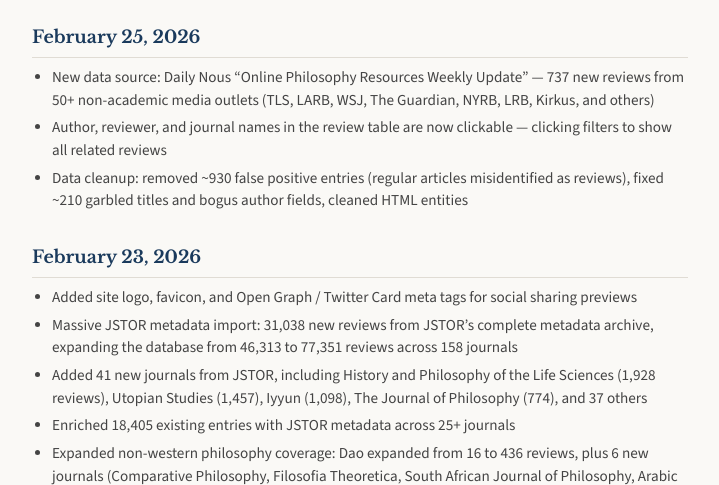
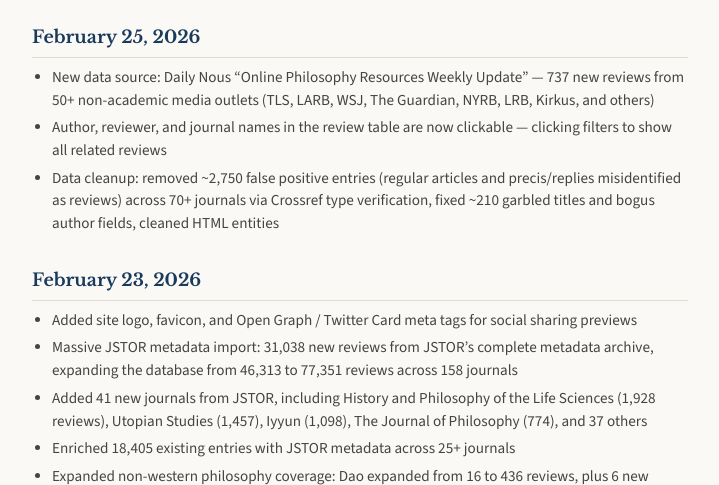
Before and after one commit to mzwolinski-png/philreviews, a Flask app: page /changelog in a window 1280 px wide. Shown: the part 146-631 px from the top of the page, without its empty margins (280-999 px from the left). Run offline with Flask 3, Linux system fonts and the light colour scheme; some libraries are stand-ins or nearby versions.

Commit message:
Update changelog: reflect full ~2,750 false positive cleanup
Co-Authored-By: Claude Opus 4.6 <noreply@anthropic.com>

```diff
--- a/docs/changelog.html
+++ b/docs/changelog.html
@@ -39,7 +39,7 @@
         <ul>
             <li>New data source: Daily Nous &ldquo;Online Philosophy Resources Weekly Update&rdquo; &mdash; 737 new reviews from 50+ non-academic media outlets (TLS, LARB, WSJ, The Guardian, NYRB, LRB, Kirkus, and others)</li>
             <li>Author, reviewer, and journal names in the review table are now clickable &mdash; clicking filters to show all related reviews</li>
-            <li>Data cleanup: removed ~930 false positive entries (regular articles misidentified as reviews), fixed ~210 garbled titles and bogus author fields, cleaned HTML entities</li>
+            <li>Data cleanup: removed ~2,750 false positive entries (regular articles and precis/replies misidentified as reviews) across 70+ journals via Crossref type verification, fixed ~210 garbled titles and bogus author fields, cleaned HTML entities</li>
         </ul>
     </div>
 
--- a/templates/changelog.html
+++ b/templates/changelog.html
@@ -39,7 +39,7 @@
         <ul>
             <li>New data source: Daily Nous &ldquo;Online Philosophy Resources Weekly Update&rdquo; &mdash; 737 new reviews from 50+ non-academic media outlets (TLS, LARB, WSJ, The Guardian, NYRB, LRB, Kirkus, and others)</li>
             <li>Author, reviewer, and journal names in the review table are now clickable &mdash; clicking filters to show all related reviews</li>
-            <li>Data cleanup: removed ~930 false positive entries (regular articles misidentified as reviews), fixed ~210 garbled titles and bogus author fields, cleaned HTML entities</li>
+            <li>Data cleanup: removed ~2,750 false positive entries (regular articles and precis/replies misidentified as reviews) across 70+ journals via Crossref type verification, fixed ~210 garbled titles and bogus author fields, cleaned HTML entities</li>
         </ul>
     </div>
 
```
